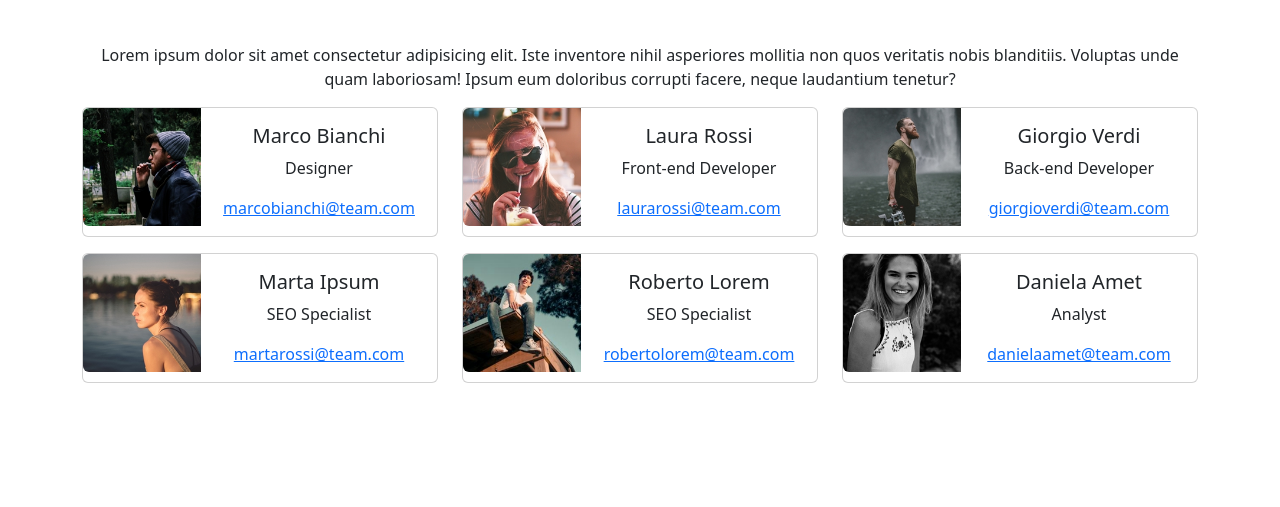
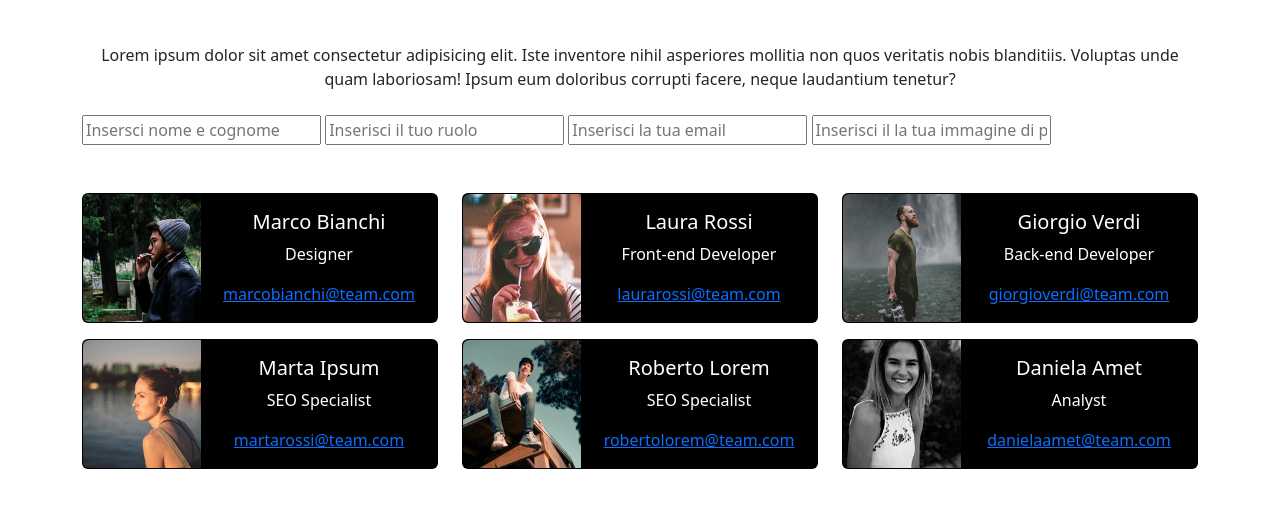
Before and after one commit to maksbernatskyy/js-our-team, a plain HTML site: page index.html in a window 1280 px wide. Shown: the part 101-608 px from the top of the page. Drawn offline with nearby package versions, Linux system fonts and the light colour scheme.

Commit message:
add form

```diff
--- a/assets/script.js
+++ b/assets/script.js
@@ -48,10 +48,10 @@ for (let i = 0; i < teamMembers.length; i++) {
   // Blocco di codice dell'HTML
   const markup = `
                       <div class="col">
-                        <div class="card mb-3" style="max-width: 540px;">
+                        <div class="card mb-3 bg-black text-white" style="max-width: 540px;">
                             <div class="row g-0">
                                 <div class="col-md-4">
-                                    <img src="${thisMember.img}" class="img-fluid rounded-start" alt="...">
+                                    <img src="${thisMember.img}" class="img-fluid rounded-start h-100 w-100" alt="...">
                                 </div>
                                 <div class="col-md-8">
                                     <div class="card-body">
--- a/index.html
+++ b/index.html
@@ -18,7 +18,7 @@
         </header>
 
         <!--Contenuto-->
-        <div class="text-center">
+        <div class="text-center mb-4">
             <p>
                 Lorem ipsum dolor sit amet consectetur adipisicing elit. Iste inventore nihil asperiores mollitia non
                 quos veritatis nobis blanditiis. Voluptas unde quam laboriosam! Ipsum eum doloribus corrupti facere,
@@ -26,10 +26,20 @@
             </p>
         </div>
 
+        <!--Form per entrare nel team-->
+        <div class="mb-5">
+            <form id="form">
+                <input type="text" placeholder="Insersci nome e cognome">
+                <input type="text" placeholder="Inserisci il tuo ruolo">
+                <input type="text" placeholder="Inserisci la tua email">
+                <input type="text" placeholder="Inserisci il la tua immagine di profilo">
+            </form>
+        </div>
+
         <!--Sezione card-->
         <section>
             <div class="text-center">
-                <div id="team-members" class="row row-cols-3">
+                <div id="team-members" class="row row-cols-1 row-cols-md-3">
 
                 </div>
             </div>
```
